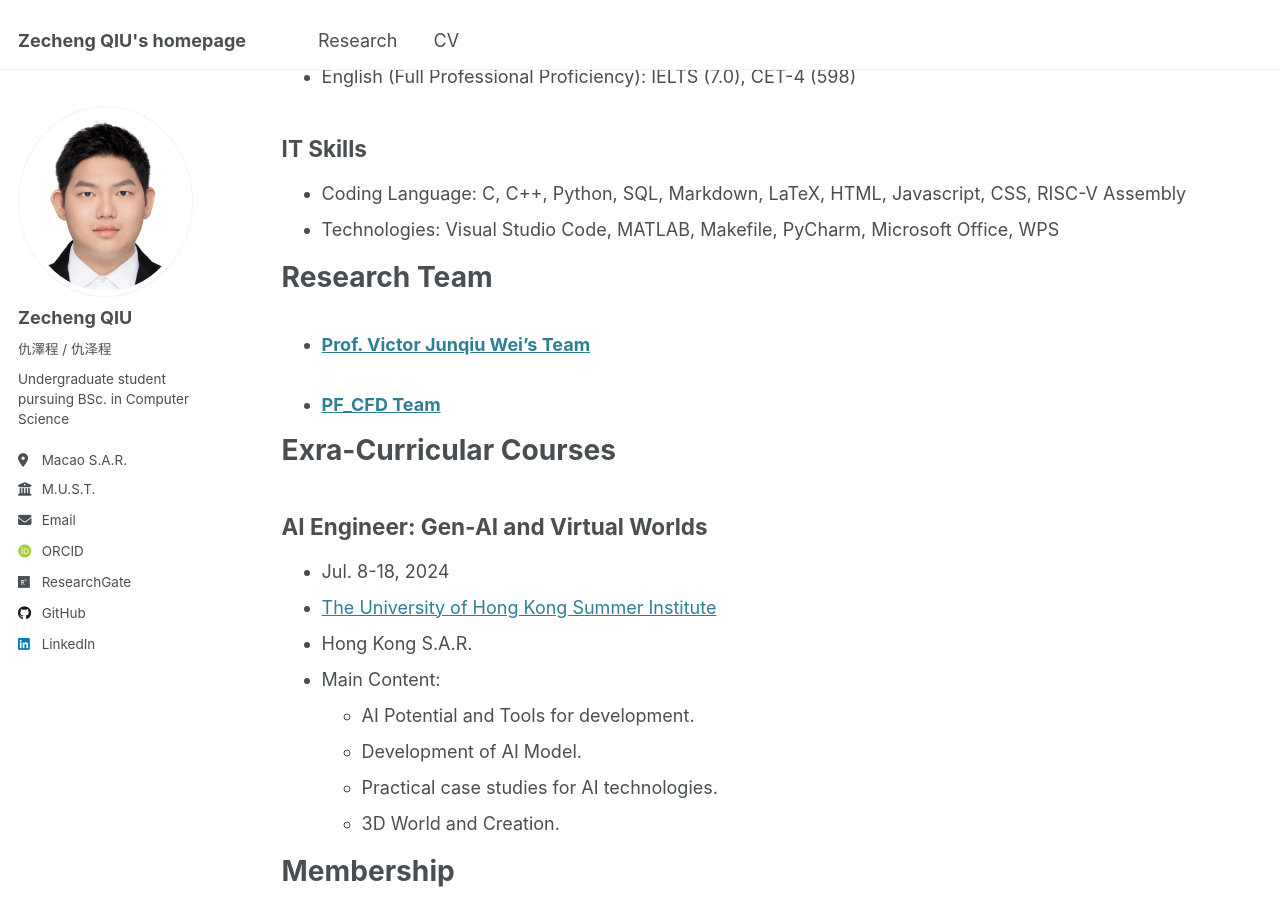
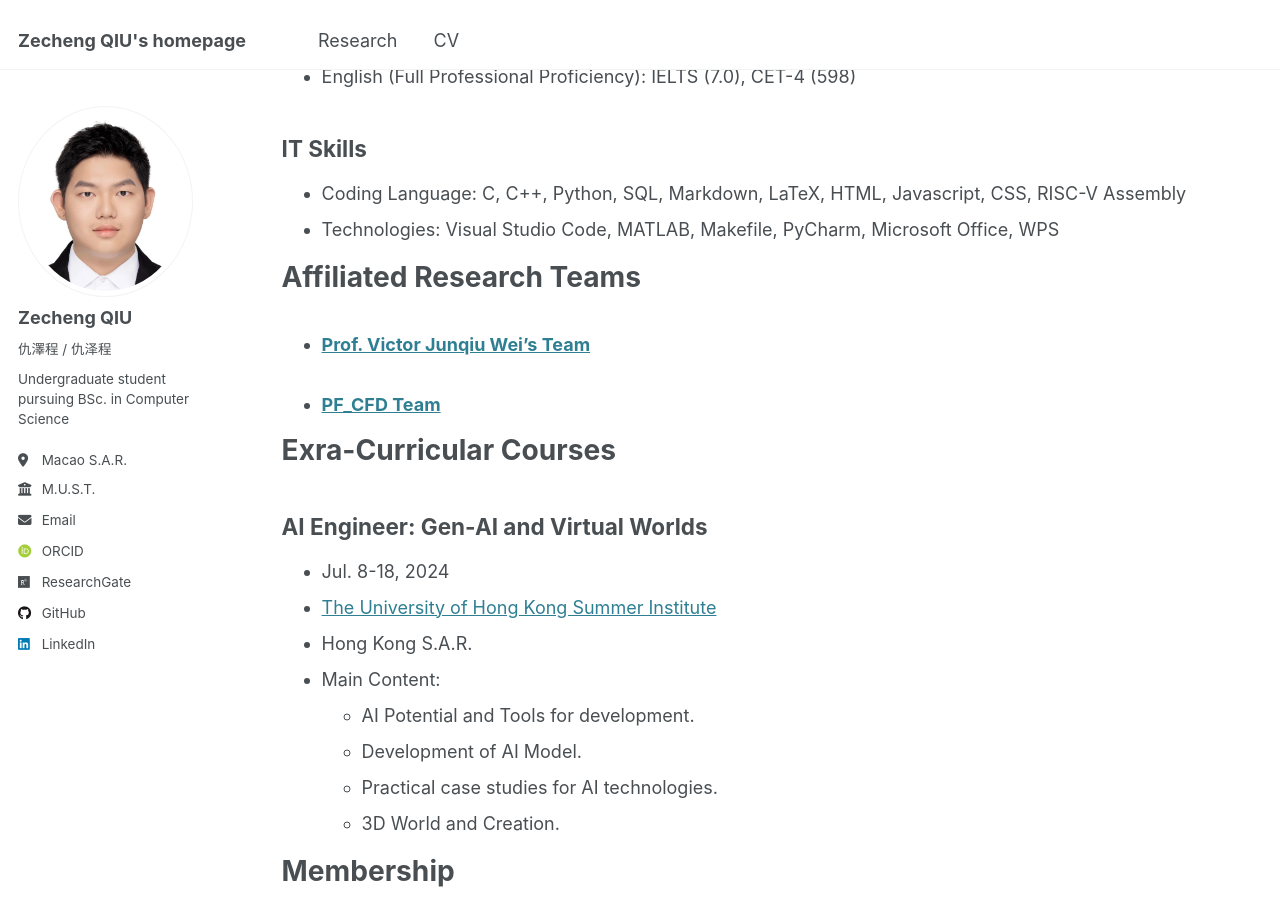
Before and after one commit to aaron-z-chiu/aaron-z-chiu.github.io, a Jekyll site: the page built from _pages/cv.md, in a window 1280 px wide and 900 px high, scrolled down 781 px. Built offline with Jekyll 4.4.1, drawn with Linux system fonts in a browser that asks for light colours; some web fonts are replaced.

Commit message:
Affiliated Research Teams

```diff
--- a/_pages/cv.md
+++ b/_pages/cv.md
@@ -60,7 +60,7 @@ IT Skills
     {% include archive-single-talk-cv.html  %}
   {% endfor %}</ul> -->
 
-Research Team
+Affiliated Research Teams
 ======
   <ul>{% for post in site.research reversed %}
     {% include archive-single-cv.html %}
--- a/_pages/research.html
+++ b/_pages/research.html
@@ -1,6 +1,6 @@
 ---
 layout: archive
-title: "Research"
+title: "Affiliated Research Teams"
 permalink: /research/
 author_profile: true
 ---
```
